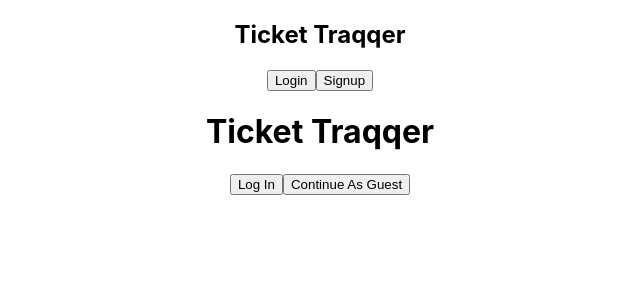
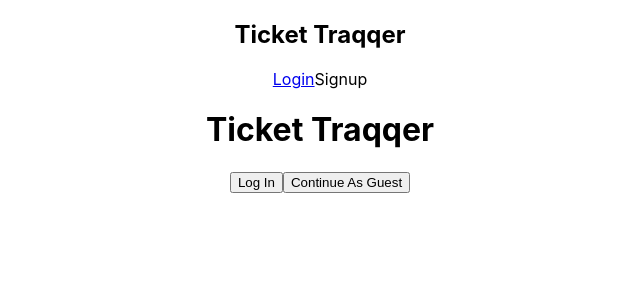
Before and after one commit to bmarchena/ticket-traqqer, a React (Create React App) app in the folder myapp/: page / in a window 1280 px wide. Shown: the top 300 px of the page, without its empty margins (320-960 px from the left). Built offline with nearby package versions, Linux system fonts and the light colour scheme; no server answers.

Commit message:
initial commit

```diff
--- a/myapp/src/App.js
+++ b/myapp/src/App.js
@@ -1,6 +1,7 @@
 import React, { Component } from 'react';
 import logo from './logo.svg';
 import './App.css';
+import signUp from './signUp';
 
 class App extends Component {
   constructor(props) {
@@ -27,7 +28,7 @@ class App extends Component {
   }
 
   guest = (e) => {
-    console.log(this.state.items[0].summons_image.url)
+    console.log(this.state.items[1].summons_image.url)
     // this.setState({
     //   job: 'Display Summons Image'
     // })
@@ -39,8 +40,8 @@ class App extends Component {
       return (
         <nav className="">
           <h1>Ticket Traqqer</h1>
-          <button onClick={this.login}>Login</button>
-          <button onClick={this.signup}>Signup</button>
+          <a href='index.js' onClick={this.login}>Login</a>
+          <a onClick={signUp}>Signup</a>
         </nav>
       )
     }
--- /dev/null
+++ b/myapp/src/signUp.js
@@ -0,0 +1,38 @@
+import React, { Component } from 'react';
+import './App.css';
+
+
+class signUp extends Component{
+
+  // Check input to see if all inputs have been entered
+  checkInput(event){
+    event.preventDefault();
+    let username = document.getElementById('usernameField').value;
+    let pass= document.getElementById('passwordField').value;
+    let platenum = document.getElementById('plateNumberField').value;
+    if (username === '' || pass === ''){
+      alert("You must fill in all info to sign up")
+    }
+    else if (platenum === ''){
+      alert("You must input your plate number to sign up")
+    }
+  }
+  render(){
+    return(
+      <div>
+        <h1>Sign Up</h1>
+        <form>
+          <label>Enter Username: </label>
+          <input id="usernameField" type="text" placeholder=""/>
+          <label>Enter Password: </label>
+          <input id="passwordField"type="password" placeholder=""/>
+          <label>Enter Plate Number: </label>
+          <input id="plateNumberField" type="text" placeholder=""/>
+          <button onClick={(e)=>this.checkInput(e)} type='submit'>Sign Up!</button>
+        </form>
+      </div>
+    )
+  }
+}
+
+export default signUp;
```
